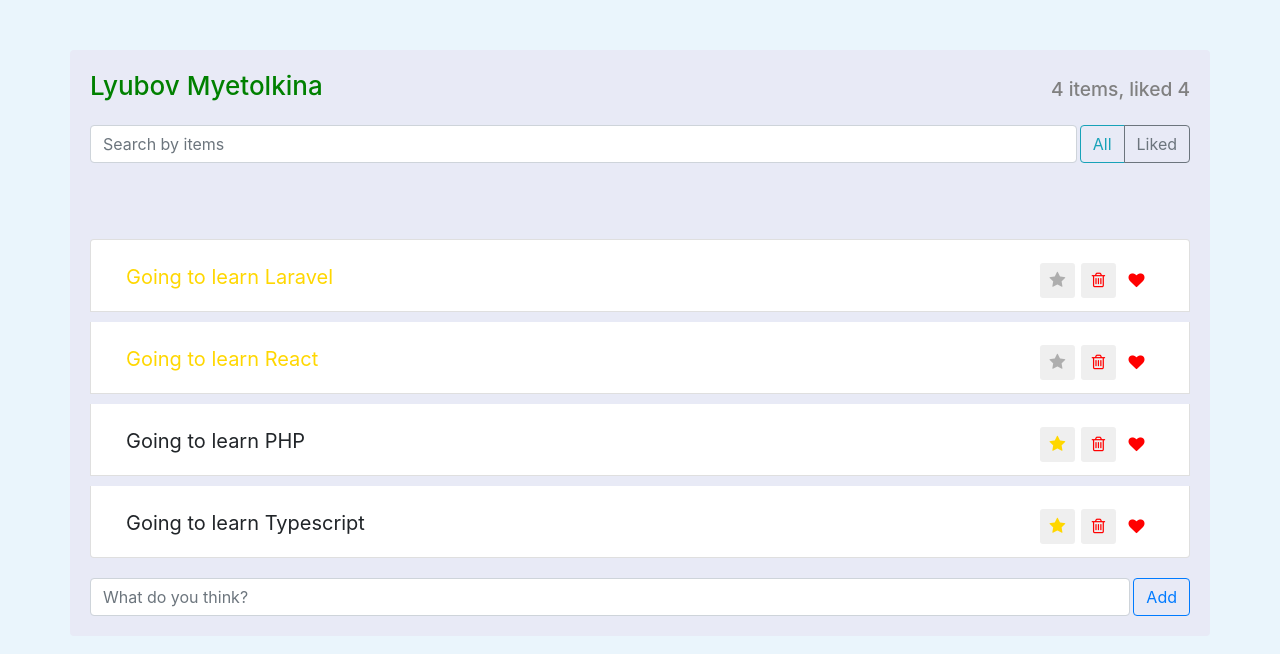
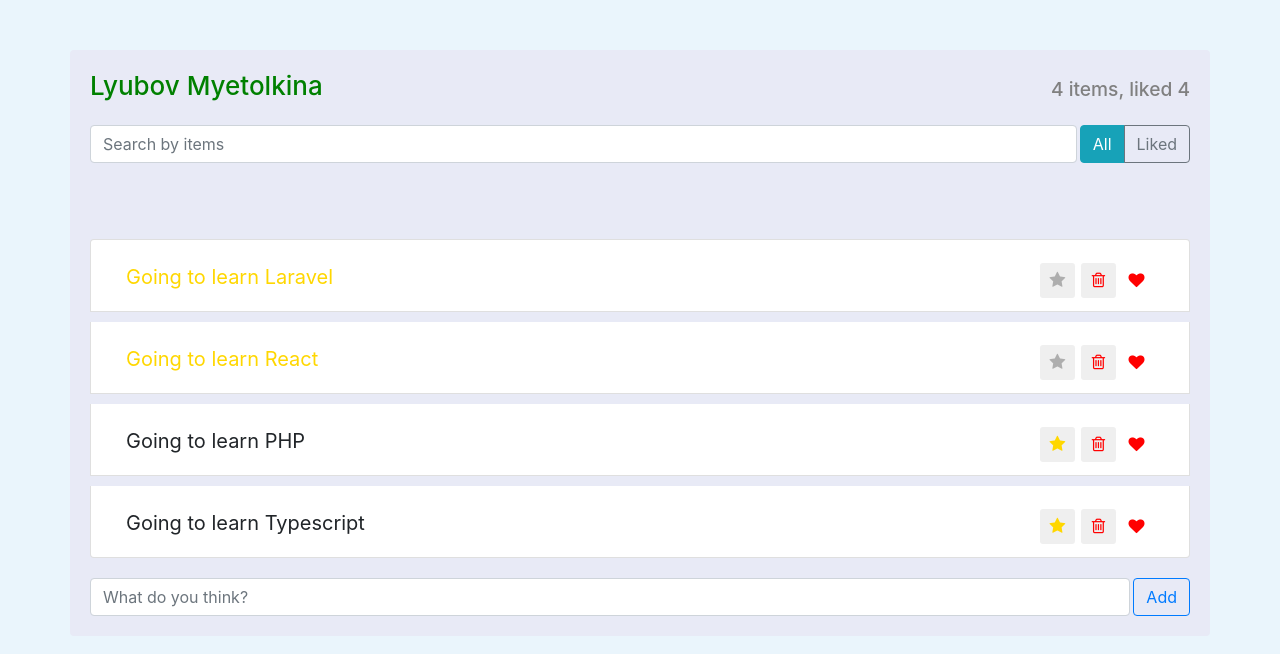
Before and after one commit to luba150278/react-ts-course, a React (Create React App) app: page / in a window 1280 px wide. Shown: the top 654 px of the page. Built offline with nearby package versions, Linux system fonts and the light colour scheme.

Commit message:
less 1-12

```diff
--- a/src/components/app/app.tsx
+++ b/src/components/app/app.tsx
@@ -33,6 +33,7 @@ const App: React.FC = () => {
     setTodos(data);
   }, []);
   const [term, setTerm] = useState<string>('');
+  const [filter, setFilter] = useState<string>('all');
 
   const deletItem = (id: string): void => {
     const shoudRemove = confirm('Are you sure to delete this item?');
@@ -81,14 +82,25 @@ const App: React.FC = () => {
     setTerm(title);
   };
 
-  const visiblePosts = searchPost(todos, term);
+  const filterPost = (items: ILabel[], filterText: string): ILabel[] => {
+    if (filterText === 'like') {
+      return items.filter((item) => item.like);
+    }
+    return items;
+  };
+
+  const onFilterSelect = (title: string): void => {
+    setFilter(title);
+  };
+
+  const visiblePosts = filterPost(searchPost(todos, term), filter);
   // console.log(visiblePosts);
   return (
     <StyledAppBlock>
       <AppHeader liked={liked} allPosts={allPosts} />
       <div className="search-panel d-flex">
         <SearchPanel onUpdateSearch={updateSearch} />
-        <PostStatusFilter />
+        <PostStatusFilter filter={filter} onFilterSelect={onFilterSelect} />
       </div>
       <PostList todos={visiblePosts} onDelete={deletItem} onImportant={toggleImportant} onLiked={toggleLiked} />
       <PostAddForm onAdd={addItem} />
--- a/src/components/post-status-filter/post-status-filter.tsx
+++ b/src/components/post-status-filter/post-status-filter.tsx
@@ -1,17 +1,37 @@
-import React from 'react';
-import { Button } from 'reactstrap';
+import React, { useState, useEffect } from 'react';
 import './post-status-filter.css';
 
-const PostStatusFilter: React.FC = () => (
-  <div className="btn-group">
-    <Button outline color="info">
-      All
-    </Button>
+type Button = {
+  name: string;
+  label: string;
+};
 
-    <Button outline color="secondary">
-      Liked
-    </Button>
-  </div>
-);
+type Buttons = {
+  filter: string;
+  onFilterSelect(name: string): void;
+};
+
+const PostStatusFilter: React.FC<Buttons> = ({ filter, onFilterSelect }) => {
+  const [todos, setTodos] = useState<Button[]>([]);
+  useEffect(() => {
+    const data = [
+      { name: 'all', label: 'All' },
+      { name: 'like', label: 'Liked' },
+    ] as Button[];
+    setTodos(data);
+  }, []);
+
+  const buttons = todos.map(({ name, label }) => {
+    const active = filter === name;
+    const clazz = active ? 'btn-info' : 'btn-outline-secondary';
+    return (
+      <button type="button" className={`btn ${clazz}`} key={name} onClick={(): void => onFilterSelect(name)}>
+        {label}
+      </button>
+    );
+  });
+
+  return <div className="btn-group">{buttons}</div>;
+};
 
 export default PostStatusFilter;
--- a/src/components/search-panel/search-panel.tsx
+++ b/src/components/search-panel/search-panel.tsx
@@ -6,12 +6,13 @@ type SearchProps = {
 };
 
 const SearchPanel: React.FC<SearchProps> = (props) => {
-  const XXX = (event: React.ChangeEvent<HTMLInputElement>): void => {
+  const changeList = (event: React.ChangeEvent<HTMLInputElement>): void => {
     props.onUpdateSearch(event.target.value);
-    // setTitle('');
   };
 
-  return <input type="text" placeholder="Search by items" className="form-control search-input" onChange={XXX} />;
+  return (
+    <input type="text" placeholder="Search by items" className="form-control search-input" onChange={changeList} />
+  );
 };
 
 export default SearchPanel;
```
